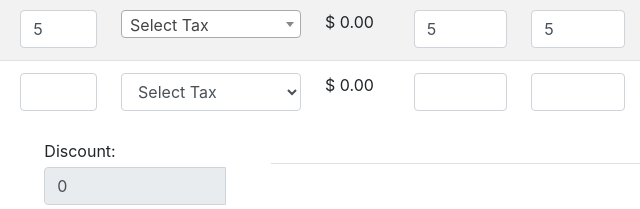
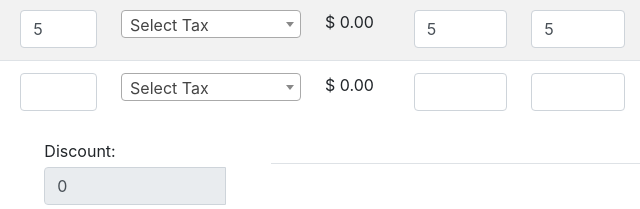
Before and after one commit to Adil-Sami/invoice-form, a plain HTML site: page index.html in a window 1280 px wide. Both pictures are taken after typing "5", "5", "5", "5" into the empty fields and a click on the button "Add New". Shown: the part 547-756 px from the top of the page, 479-1119 px from the left. Drawn offline with nearby package versions, Linux system fonts and the light colour scheme.

Commit message:
product item template tag

```diff
--- a/index.html
+++ b/index.html
@@ -242,32 +242,12 @@
         </div>
     </div>
 
-    <script src="https://cdnjs.cloudflare.com/ajax/libs/jquery/3.7.1/jquery.min.js"></script>
-    <script src="https://cdnjs.cloudflare.com/ajax/libs/select2/4.0.13/js/select2.min.js"></script>
-    <script src="https://cdnjs.cloudflare.com/ajax/libs/bootstrap/4.6.2/js/bootstrap.bundle.min.js"></script>
 
-    <script>
-        $(document).ready(function () {
-
-            $("select[data-select]").select2()
-
-            $("#is_recurring").change(function () {
-                $("#recurring_cycle_wrapper").toggle(this.checked);
-            });
-
-            $("select[name='discount_type']").change(function () {
-                if ($(this).val() == 1 || $(this).val() == 2) {
-                    $("#discount").prop("disabled", false);
-                } else {
-                    $("#discount").prop("disabled", true);
-                }
-            });
-
-            let templateString = `
+    <template id="product-item-template">
         <td class="text-center item-number align-center">1</td>
-                            <td  class="table__item-desc w-25">
-                                <select style="max-width:250px" class="form-control product-select" data-select="" required="" name="product_id[]" tabindex="-1"
-                                    aria-hidden="true">
+        <td class="table__item-desc w-25">
+            <select style="max-width:250px" class="form-control product-select" data-select="" required=""
+                name="product_id[]" tabindex="-1" aria-hidden="true">
                 <option selected="selected" value="">Select Product or Enter free text</option>
                 <option value="20">Dumpster-10yd-068</option>
                 <option value="23">Dumpster-10yd-271</option>
@@ -292,8 +272,7 @@
             </select>
         </td>
         <td class="table__qty">
-                                <input class="form-control qty form-control-solid" required="" type="number" min="0"
-                                    step=".01"
+            <input class="form-control qty form-control-solid" required="" type="number" min="0" step=".01"
                 oninput="if (!window.__cfRLUnblockHandlers) return false; validity.valid||(value=value.replace(/[e\+\-]/gi,''))"
                 name="quantity[]">
         </td>
@@ -305,9 +284,8 @@
                 name="price[]" type="number">
         </td>
         <td>
-                                <select style="width:180px" data-select=""  name="tax[]"
-                                    class="form-control tax-select"
-                                    tabindex="-1" aria-hidden="true">
+            <select style="width:180px" data-select="" name="tax[]" class="form-control tax-select" tabindex="-1"
+                aria-hidden="true">
                 <option value="0">Select Tax</option>
                 <option value="8.63" data-id="1">New York state sales tax</option>
                 <option value="7" data-id="2">Elkhardt Indiana Tax</option>
@@ -345,14 +323,12 @@
         <td>
             <input class="form-control job_number-input form-control-solid"
                 oninput="if (!window.__cfRLUnblockHandlers) return false; validity.valid||(value=value.replace(/[e\+\-]/gi,''))"
-                                    min="0" step=".01" pattern="^\d*(\.\d{0,2})?$" required="" name="job_number[]"
-                                    type="number">
+                min="0" step=".01" pattern="^\d*(\.\d{0,2})?$" required="" name="job_number[]" type="number">
         </td>
         <td>
             <input class="form-control po_number  form-control-solid"
                 oninput="if (!window.__cfRLUnblockHandlers) return false; validity.valid||(value=value.replace(/[e\+\-]/gi,''))"
-                                    min="0" step=".01" pattern="^\d*(\.\d{0,2})?$" required="" name="po_number[]"
-                                    type="number">
+                min="0" step=".01" pattern="^\d*(\.\d{0,2})?$" required="" name="po_number[]" type="number">
         </td>
         <td class="text-end">
             <button type="button" title="Delete"
@@ -360,7 +336,30 @@
                 <i style="pointer-events:none" class="fa-solid fa-trash"></i>
             </button>
         </td>
-                        `
+    </template>
+
+    <script src="https://cdnjs.cloudflare.com/ajax/libs/jquery/3.7.1/jquery.min.js"></script>
+    <script src="https://cdnjs.cloudflare.com/ajax/libs/select2/4.0.13/js/select2.min.js"></script>
+    <script src="https://cdnjs.cloudflare.com/ajax/libs/bootstrap/4.6.2/js/bootstrap.bundle.min.js"></script>
+
+    <script>
+        $(document).ready(function () {
+
+            $("select[data-select]").select2()
+
+            $("#is_recurring").change(function () {
+                $("#recurring_cycle_wrapper").toggle(this.checked);
+            });
+
+            $("select[name='discount_type']").change(function () {
+                if ($(this).val() == 1 || $(this).val() == 2) {
+                    $("#discount").prop("disabled", false);
+                } else {
+                    $("#discount").prop("disabled", true);
+                }
+            });
+
+            let templateString = document.querySelector("#product-item-template").innerHTML
 
             const itemContainer = document.querySelector(".invoice-item-container");
 
@@ -382,7 +381,7 @@
                 setupDeleteButtonEventListerners(dBtn)
 
                 var productSelect = $(".product-select")[$(".product-select").length - 1]
-                var taxSelect = $(".tax-select")[$(".tax-select").length - 2]
+                var taxSelect = $(".tax-select")[$(".tax-select").length - 1]
 
                 initializeSelect2(productSelect, taxSelect)
                 setupSelectEventListeners(productSelect, taxSelect)
@@ -401,7 +400,6 @@
             }
 
             function setupSelectEventListeners(productSelect, taxSelect) {
-
             }
 
             function setupDeleteButtonEventListerners(button) {
```
Lines whose indentation alone changed are shown as unchanged.
